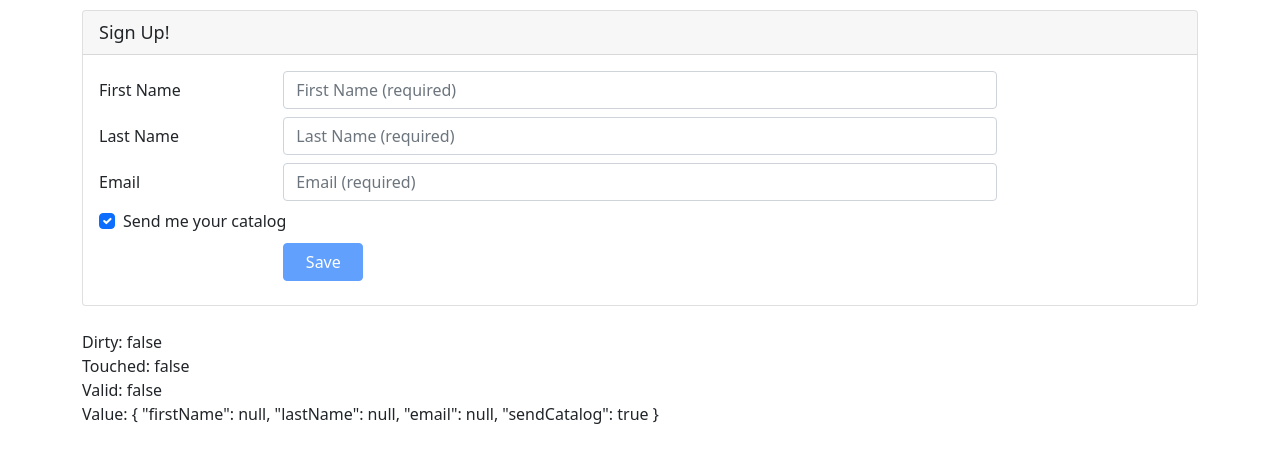
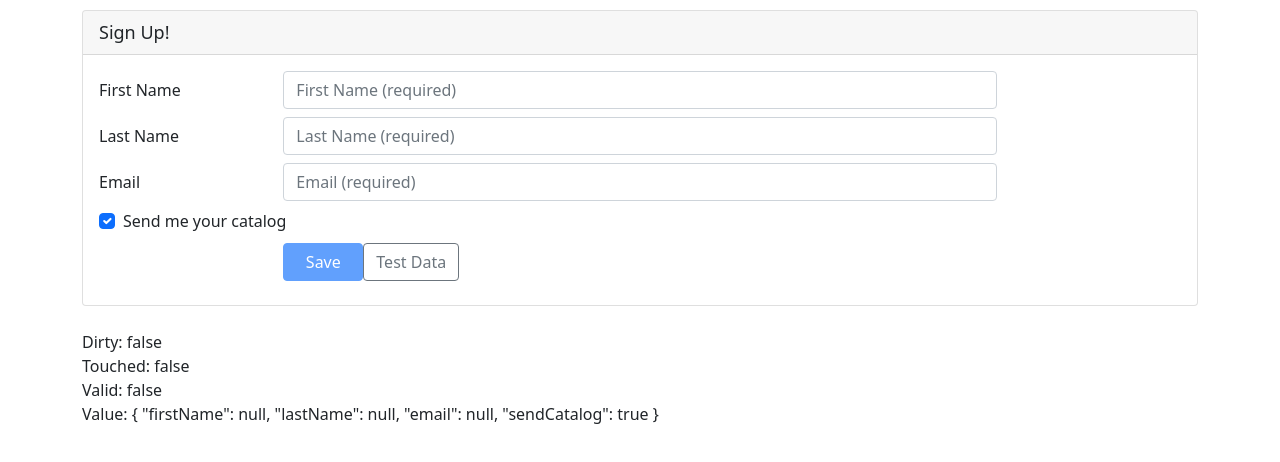
Before and after one commit to SReeve413/ng-ReactiveForms, an Angular app in the folder demo-start-v12/: page / in a window 1280 px wide. Shown: the top 462 px of the page. Built offline with nearby package versions, Linux system fonts and the light colour scheme.

Commit message:
Form Patch vs Set Value

```diff
--- a/demo-start-v12/src/app/customers/customer.component.html
+++ b/demo-start-v12/src/app/customers/customer.component.html
@@ -204,6 +204,11 @@
                   [disabled]="!customerForm.valid">
             Save
           </button>
+          <button class="btn btn-outline-secondary"
+                  type="button"
+                  (click)="populateTestData()">
+            Test Data
+          </button>
         </div>
       </div>
     </form>
--- a/demo-start-v12/src/app/customers/customer.component.ts
+++ b/demo-start-v12/src/app/customers/customer.component.ts
@@ -29,5 +29,13 @@
     console.log('Saved: ' + JSON.stringify(this.customerForm.value));
   }
 
+  populateTestData(): void{
+    this.customerForm.patchValue({
+      firstName: 'Jack',
+      lastName: 'Harkness',
+      sendCatalog: false
+    })
+  }
+
   // No Code Added in the Module
 }
```
